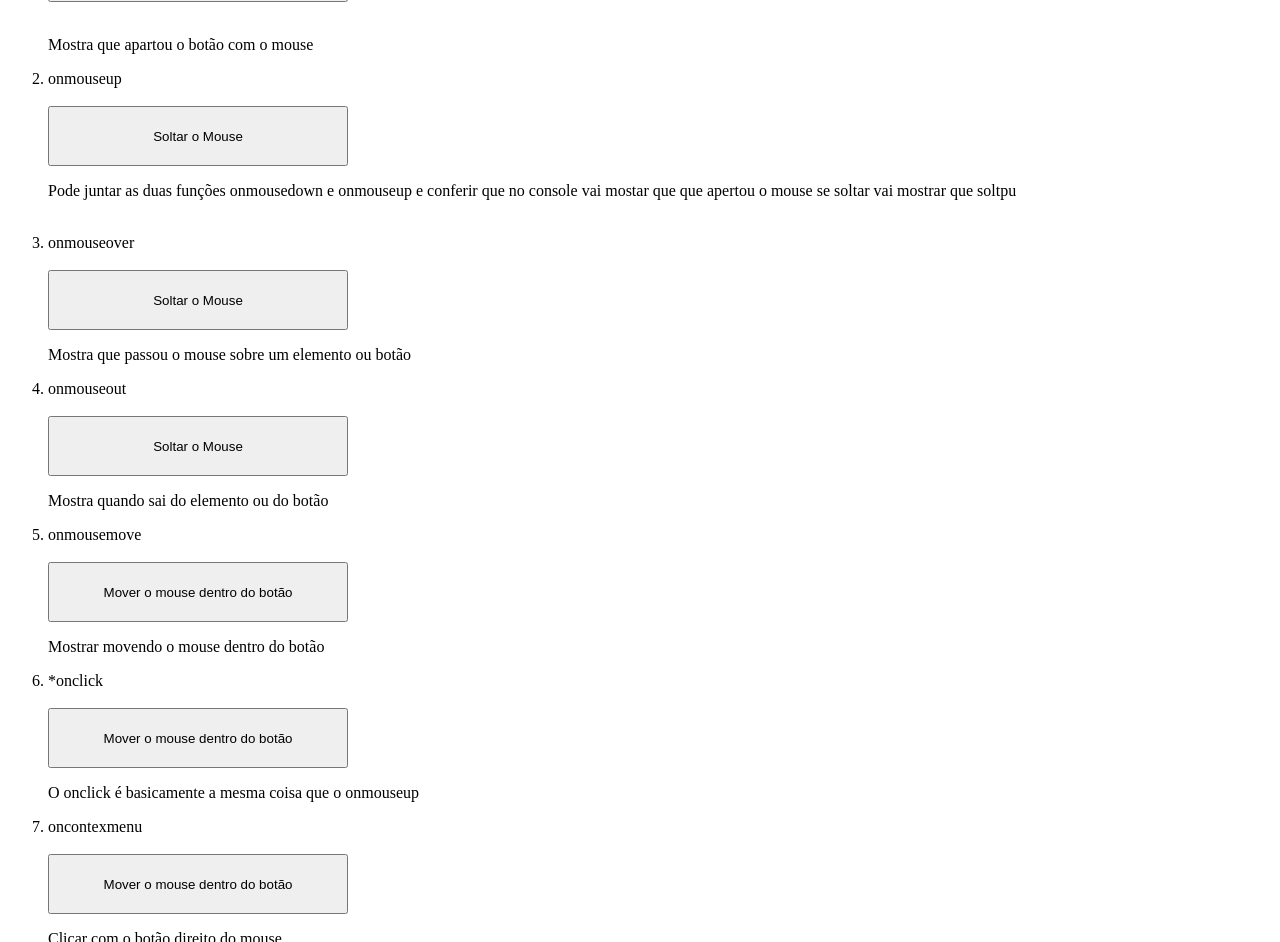
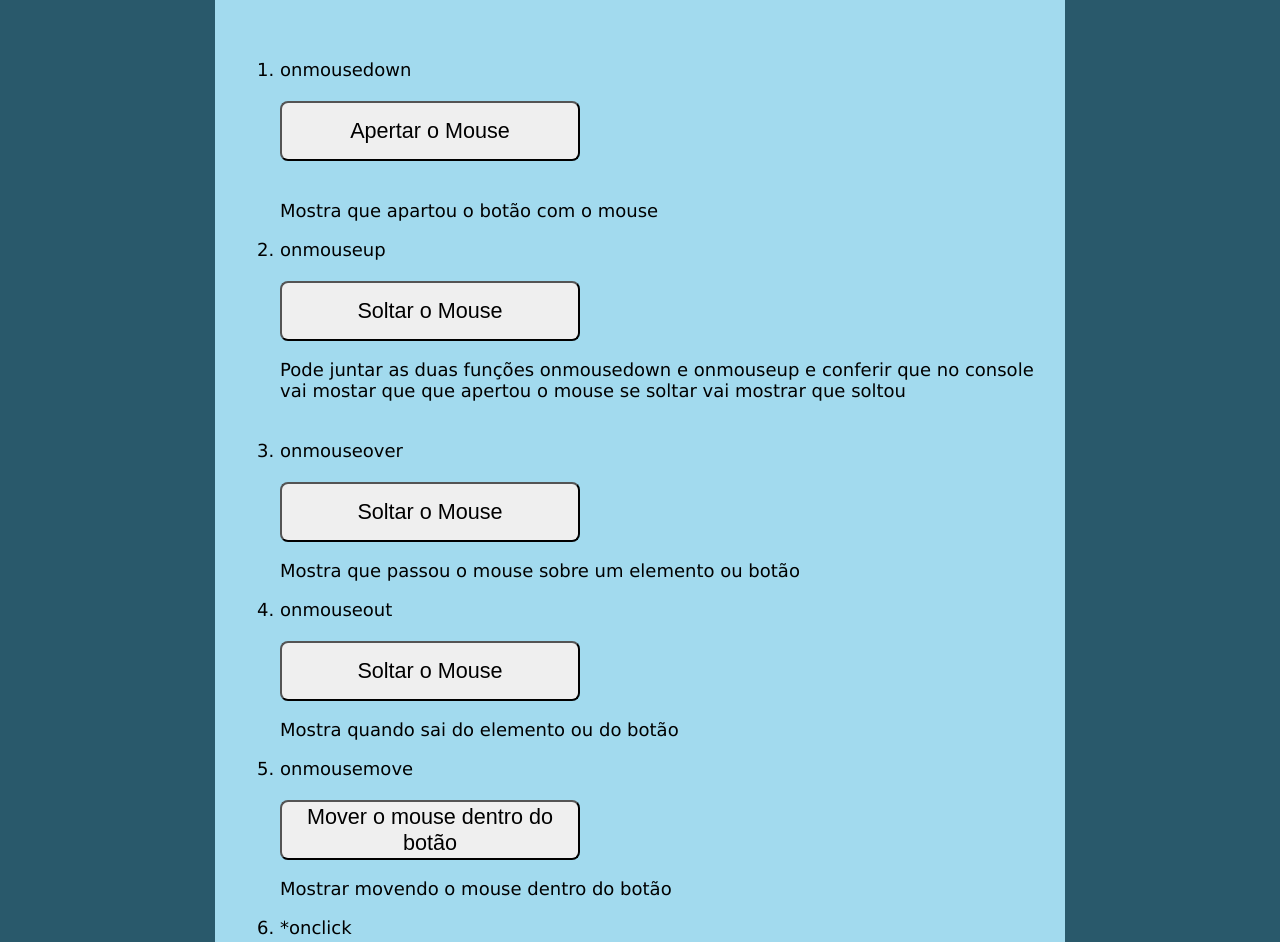
Before and after one commit to ranyerioliveira/JavaScript, a plain HTML site: page ProjetoJs-Intermediario/mouse.html in a window 1280 px wide. Shown: the part 146-1088 px from the top of the page. Drawn offline with Linux system fonts and the light colour scheme.

Commit message:
Atualização de CSS
CSS atualizado

```diff
--- /dev/null
+++ b/ProjetoJs-Intermediario/eventosmouse.css
@@ -0,0 +1,32 @@
+
+body{
+    height: 98vh;
+    background-color:#29596B ;
+    font-size: large;
+    font-family: 'Times New Roman', Times, serif;
+}
+h1{
+    text-align: center;
+    background-color: aliceblue;
+    max-width: 350px;
+    margin: auto;
+    padding: 15px;
+    border-radius: 8px;
+}
+main{
+    background-color: #A2DAEE;
+    max-width: 800px;
+    min-height: 550px;
+    padding: 25px;
+    margin: auto;
+    border-radius: 8px;
+    font-family: 'Lucida Sans', 'Lucida Sans Regular', 'Lucida Grande', 'Lucida Sans Unicode', Geneva, Verdana, sans-serif;
+    }
+    button{
+        width: 300px; height: 60px;
+        border-radius: 8px;
+        font-size: larger;
+    }
+    button:hover{
+        background-color: #A2DAEE;
+    }
--- a/ProjetoJs-Intermediario/mouse.html
+++ b/ProjetoJs-Intermediario/mouse.html
@@ -6,35 +6,37 @@
     <meta name="viewport" content="width=device-width, initial-scale=1.0">
     <title>Eventos de mouse </title>
     <script src="mouse.js"></script>
+    <link rel="stylesheet" href="eventosmouse.css">
 </head>
 <body>
 
 
-    <ol>Eventos de Mouse <br><br>
+    <main>
+        <h1>Eventos de Mouse </h1>
+        <ol><br><br>
             <li> onmousedown</li><br>
-        <button style="width: 300px; height: 60px;" onmousedown="apertouomouse()"> Apertar o Mouse</button> <br><br>
-        <dl>Mostra que apartou o botão com o mouse</dl>
+            <button onmousedown="apertouomouse()"> Apertar o Mouse</button> <br><br>
+            <p>Mostra que apartou o botão com o mouse</p>
             <li>onmouseup</li><br>
-        <button style="width: 300px; height: 60px;" onmousedown="apertouomouse()" onmouseup="soltarmouse()"> Soltar o Mouse</button>
-        <dl>Pode juntar as duas funções onmousedown e onmouseup e conferir que no console vai mostar que que apertou o mouse se soltar vai
-            mostrar que soltpu
-        </dl><br>
+            <button onmousedown="apertouomouse()" onmouseup="soltarmouse()"> Soltar o Mouse</button>
+            <p>Pode juntar as duas funções onmousedown e onmouseup e conferir que no console vai mostar que que apertou o mouse se soltar vai mostrar que soltou
+            </p><br>
             <li>onmouseover</li><br>
-        <button style="width: 300px; height: 60px;" onmousedown="apertouomouse()" onmouseup="soltarmouse()" onmouseover="passeiomouse()"> Soltar o Mouse</button>
-        <dl>Mostra que passou o mouse sobre um elemento ou botão</dl>
+            <button onmousedown="apertouomouse()" onmouseup="soltarmouse()" onmouseover="passeiomouse()"> Soltar o Mouse</button>
+            <p>Mostra que passou o mouse sobre um elemento ou botão</p>
             <li>onmouseout</li><br>
-        <button style="width: 300px; height: 60px;" onmousedown="apertouomouse()" onmouseup="soltarmouse()" onmouseover="passeiomouse()" onmouseout="tireiomouse()"> Soltar o Mouse</button>
-        <dl>Mostra quando sai do elemento ou do botão</dl>
+            <button onmousedown="apertouomouse()" onmouseup="soltarmouse()" onmouseover="passeiomouse()" onmouseout="tireiomouse()"> Soltar o Mouse</button>
+            <p>Mostra quando sai do elemento ou do botão</p>
             <li>onmousemove</li><br>
-        <button style="width: 300px; height: 60px;" onmousedown="apertouomouse()" onmouseup="soltarmouse()" onmouseover="passeiomouse()" onmouseout="tireiomouse()" onmousemove="movermouse()"> Mover o mouse dentro do botão</button>
-        <dl>Mostrar movendo o mouse dentro do botão</dl>
+            <button onmousedown="apertouomouse()" onmouseup="soltarmouse()" onmouseover="passeiomouse()" onmouseout="tireiomouse()" onmousemove="movermouse()"> Mover o mouse dentro do botão</button>
+            <p>Mostrar movendo o mouse dentro do botão</p>
             <li>*onclick</li><br>
-        <button style="width: 300px; height: 60px;" onclick="onClick()"> Mover o mouse dentro do botão</button>
-        <dl>O onclick é basicamente a mesma coisa que o onmouseup</dl>
+            <button onclick="onClick()"> Mover o mouse dentro do botão</button>
+            <p>O onclick é basicamente a mesma coisa que o onmouseup</p>
             <li>oncontexmenu</li><br>
-        <button style="width: 300px; height: 60px;" onclick="onClick()" oncontextmenu="botaodireito()"> Mover o mouse dentro do botão</button>
-        <dl>Clicar com o botão direito do mouse</dl>
-
+            <button onclick="onClick()" oncontextmenu="botaodireito()"> Mover o mouse dentro do botão</button>
+            <p>Clicar com o botão direito do mouse</p>
            </ol>
+    </main>
 </body>
 </html>
```
Also changed, not shown: ProjetoJs-Intermediario/eventosTeclado.html (added, +12 -0 lines), ProjetoJs-Intermediario/eventosTeclado.js (added). Lines whose indentation alone changed are shown as unchanged.
